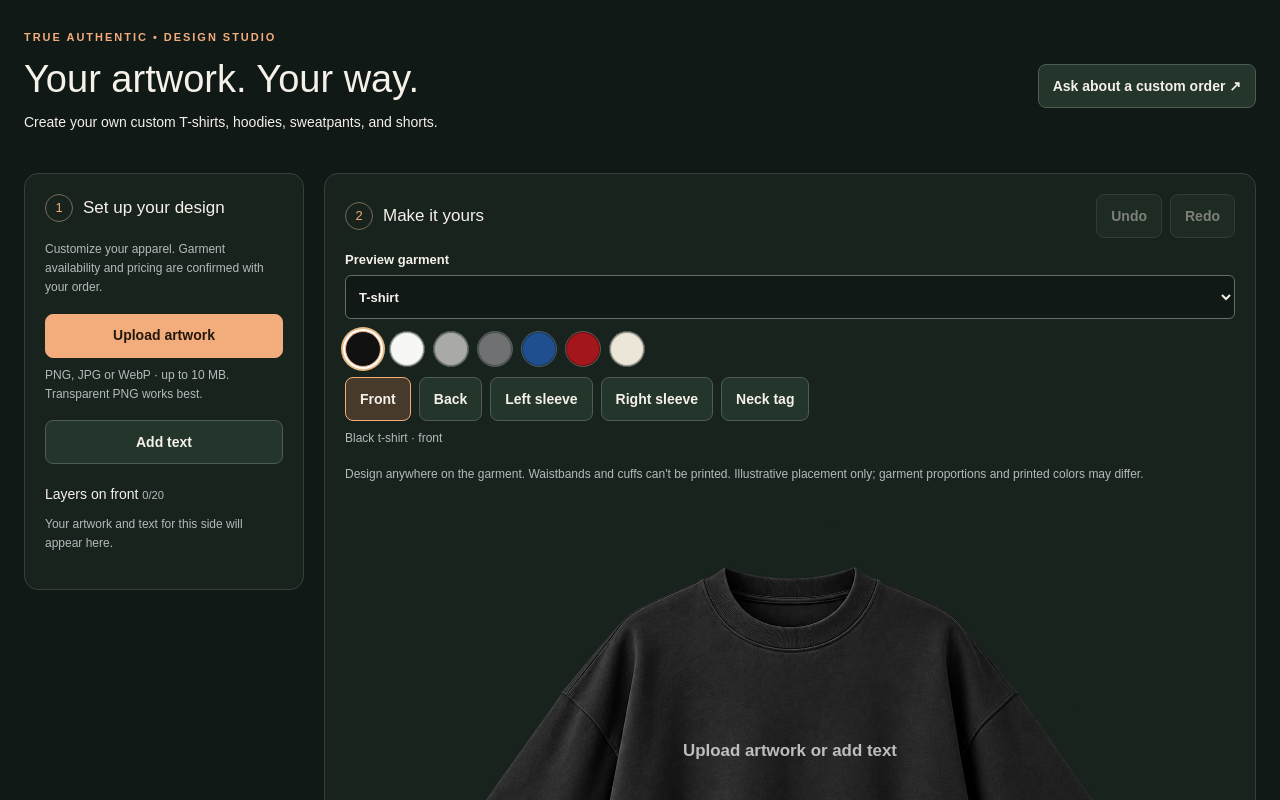
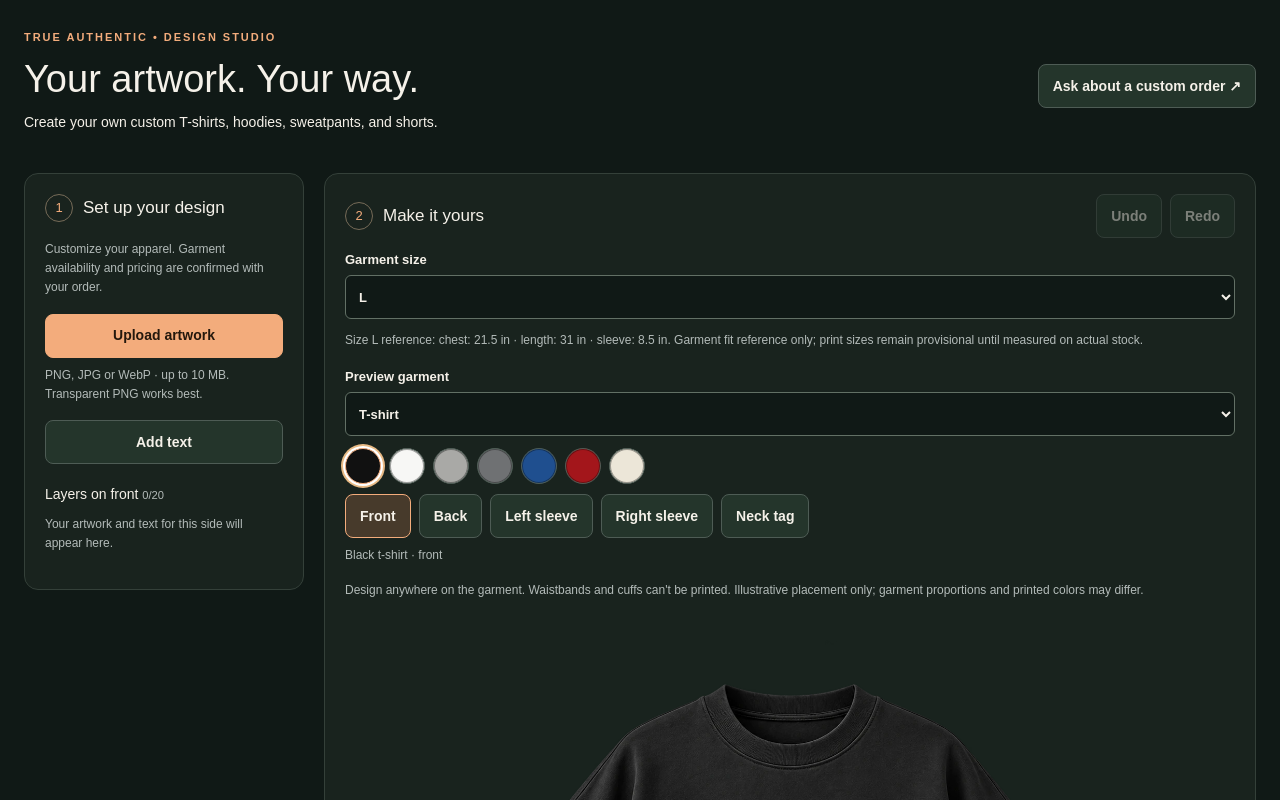
Before and after one commit to allin1xtra-ctrl/dtf-designer-clean, a Next.js app: page /customizer in a window 1280 px wide. Shown: the top 800 px of the page. Built offline with nearby package versions, Linux system fonts and the light colour scheme.

Commit message:
Let customers compare published garment size measurements before ordering

```diff
--- a/components/true-authentic/TrueAuthenticDesigner.tsx
+++ b/components/true-authentic/TrueAuthenticDesigner.tsx
@@ -3,6 +3,7 @@
 import { useEffect, useRef, useState } from "react";
 import NextImage from "next/image";
 import { premiumMockupAssets } from "@/lib/premium-mockup-assets";
+import { garmentSizes, garmentMeasurementSummary } from "@/lib/garment-size-charts";
 import printZones from "@/lib/print-zones.json";
 import { clamp, EMPTY_PROJECT, FONTS, GarmentId, Layer, layerWarnings, MAX_FILE_BYTES, MAX_PROJECT_BYTES, parseProject, Project, VIEW_IDS, ViewId } from "./design-model";
 import styles from "./designer.module.css";
@@ -106,6 +107,7 @@ export default function TrueAuthenticDesigner() {
   const [savedAvailable, setSavedAvailable] = useState(false);
   const [garment, setGarment] = useState<GarmentId>("t-shirts");
   const [garmentColor, setGarmentColor] = useState("black");
+  const [garmentSize, setGarmentSize] = useState("L");
   const [garmentView, setGarmentView] = useState<ViewId>("front");
   const [zoneWarnings, setZoneWarnings] = useState<string[]>([]);
   const [history, setHistory] = useState<Project[]>([]);
@@ -295,6 +297,8 @@ export default function TrueAuthenticDesigner() {
       </aside>
       <section className={styles.canvasPanel}>
         <div className={styles.canvasHeader}><h2><span>2</span> Make it yours</h2><div className={styles.row}><button disabled={!history.length || busy} onClick={undo}>Undo</button><button disabled={!future.length || busy} onClick={redo}>Redo</button></div></div>
+        <label>Garment size<select value={garmentSize} onChange={event => setGarmentSize(event.target.value)}>{garmentSizes(garment).map(size => <option key={size} value={size}>{size}</option>)}</select></label>
+        <p className={styles.muted}>Size {garmentSize} reference: {garmentMeasurementSummary(garment, garmentSize)}. Garment fit reference only; print sizes remain provisional until measured on actual stock.</p>
         <label>Preview garment<select value={garment} onChange={event => chooseGarment(event.target.value as GarmentId)}>{Object.entries(GARMENT_LABELS).map(([id, label]) => <option key={id} value={id}>{label}</option>)}</select></label>
         <div role="group" aria-label="Garment color" className={styles.row}>{colorOptions.map(color => <button key={color} type="button" aria-pressed={garmentColor===color} aria-label={GARMENT_COLORS[color].label} title={GARMENT_COLORS[color].label} onClick={() => setGarmentColor(color)}
           style={{ width: 36, height: 36, minWidth: 36, minHeight: 36, maxHeight: 36, flex: "0 0 36px", aspectRatio: "1", padding: 0, borderRadius: "50%", background: GARMENT_COLORS[color].swatch, boxShadow: garmentColor===color ? "0 0 0 2px #fff, 0 0 0 4px #e8ba85" : "inset 0 0 0 1px rgba(0,0,0,.35)" }} />)}</div>
```
